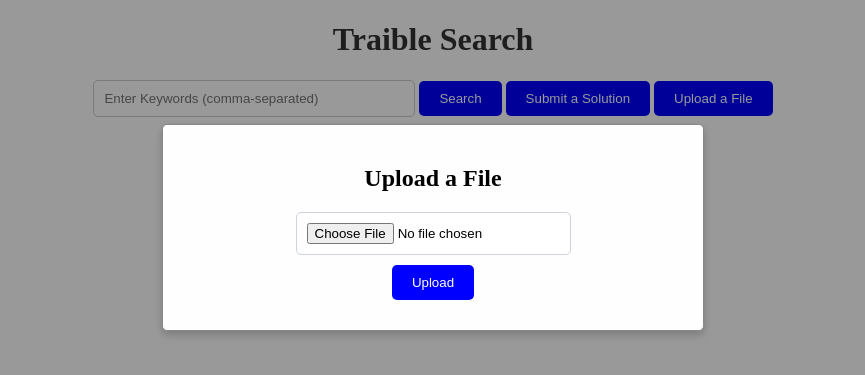
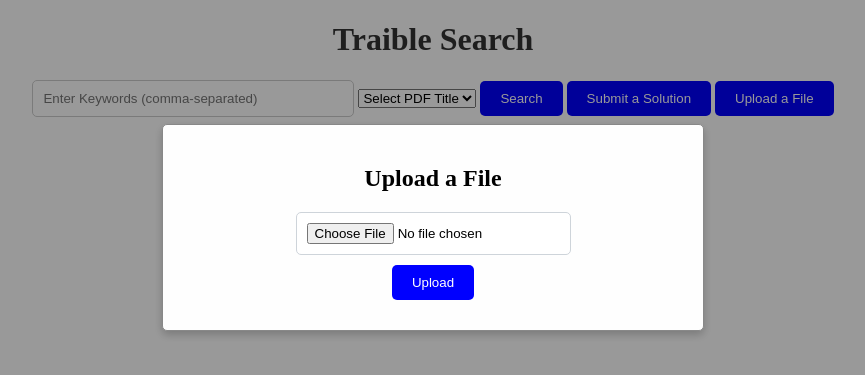
Before and after one commit to AquaBread/tribleProject, a Flask app: page / in a window 1280 px wide. Shown: the top 375 px of the page, without its empty margins (207-1072 px from the left). Run offline with Flask 3, Linux system fonts and the light colour scheme; some libraries are stand-ins or nearby versions.

Commit message:
pdf filter dropdown

```diff
--- a/app.py
+++ b/app.py
@@ -63,6 +63,14 @@ def load_index_from_file(filename):
             return json.load(file)
     return {}
 
+def load_forum_data():
+    if os.path.exists(FORUM_FILE_PATH):
+        with open(FORUM_FILE_PATH, 'r') as f:
+            return json.load(f)
+    else:
+        return []
+
+
 def is_index_file_empty(filename):
     if os.path.exists(filename):
         with open(filename, 'r') as file:
@@ -95,7 +103,7 @@ def search_keywords_in_tkdata(tkdata, keywords):
                 })
     return results
 
-def search_keywords_in_pdf(pdf_file, keywords):
+def search_keywords_in_pdf(pdf_file, keywords, title_filter=None):
     if not os.path.isfile(pdf_file):
         print("No such file:", os.path.basename(pdf_file))
         return [], 0.0
@@ -108,10 +116,16 @@ def search_keywords_in_pdf(pdf_file, keywords):
         index = preprocess_pdf(pdf_file, title=os.path.basename(pdf_file))
         save_index_to_file(index, INDEX_FILE_PATH)
 
-    found_data = search_keywords_in_index(index, keywords)
+    found_data = []
+    for title, entries in index.items():
+        if title_filter and title != title_filter:
+            continue
+        found_data.extend(search_keywords_in_index({title: entries}, keywords))
+
     end_time = time.time()
     duration = end_time - start_time
     return found_data, duration
+
 
 def save_forum_data(name, problem_description, solution, chapter_name, chapter_page):
     forum_data = {
@@ -125,13 +139,6 @@ def save_forum_data(name, problem_description, solution, chapter_name, chapter_p
     forum_list.append(forum_data)
     with open(FORUM_FILE_PATH, 'w') as f:
         json.dump(forum_list, f, indent=4)
-
-def load_forum_data():
-    if os.path.exists(FORUM_FILE_PATH):
-        with open(FORUM_FILE_PATH, 'r') as f:
-            return json.load(f)
-    else:
-        return []
 
 def extract_toc(pdf_file):
     toc = []
@@ -191,10 +198,12 @@ def submit_problem():
 def index():
     index_empty = is_index_file_empty(INDEX_FILE_PATH)
     pdf_path_set = PDF_FILE_PATH is not None
+    pdf_titles = [title for title in load_index_from_file(INDEX_FILE_PATH).keys()]
     if not index_empty and pdf_path_set:
-        return render_template('index.html', show_upload_modal=False)
+        return render_template('index.html', show_upload_modal=False, pdf_titles=pdf_titles)
     else:
-        return render_template('index.html', show_upload_modal=True)
+        return render_template('index.html', show_upload_modal=True, pdf_titles=pdf_titles)
+
 
 @app.route('/upload_prompt')
 def upload_prompt():
@@ -210,9 +219,10 @@ def search():
 
     data = request.get_json()
     keywords = data['keywords']
+    pdf_title = data.get('pdf_title')  # New parameter for PDF title
 
     tk_data = search_keywords_in_tkdata(load_forum_data(), keywords)
-    pdf_data, duration = search_keywords_in_pdf(PDF_FILE_PATH, keywords)
+    pdf_data, duration = search_keywords_in_pdf(PDF_FILE_PATH, keywords, pdf_title)  # Pass pdf_title
 
     response = {
         'results': {
@@ -279,9 +289,13 @@ def upload_file():
         # Save the merged index back to the file
         save_index_to_file(index, INDEX_FILE_PATH)
 
+        # Emit socket event to update the PDF title dropdown
+        socketio.emit('update_pdf_titles', list(index.keys()))
+
         return redirect(url_for('index'))
     else:
         return 'File not allowed', 400
+
 
 if __name__ == '__main__':
     if not os.path.exists(UPLOAD_FOLDER):
--- a/static/js/app.js
+++ b/static/js/app.js
@@ -4,6 +4,17 @@ socket.on('progress', function (data) {
     const progress = data.progress;
     document.getElementById('progress-bar').value = progress;
     document.getElementById('progress-text').textContent = `${progress.toFixed(2)}%`;
+});
+
+socket.on('update_pdf_titles', function (pdfTitles) {
+    const pdfTitleDropdown = document.getElementById('pdf-title-dropdown');
+    pdfTitleDropdown.innerHTML = '<option value="">Select PDF Title</option>'; // Clear existing options
+    pdfTitles.forEach(title => {
+        const option = document.createElement('option');
+        option.value = title;
+        option.textContent = title;
+        pdfTitleDropdown.appendChild(option);
+    });
 });
 
 document.getElementById('upload-form').addEventListener('submit', function (event) {
@@ -29,7 +40,6 @@ document.getElementById('upload-form').addEventListener('submit', function (even
             document.getElementById('loading-container').style.display = 'none';
             alert('File uploaded successfully!');
         } else if (xhr.status === 400) {
-            // Handle the specific error from the server
             const response = JSON.parse(xhr.responseText);
             alert(response.error || 'Failed to upload file.');
         } else {
@@ -40,17 +50,17 @@ document.getElementById('upload-form').addEventListener('submit', function (even
     xhr.send(formData);
 });
 
-
 function searchKeywords() {
     const keywordsInput = document.getElementById("keywords").value;
     const keywords = keywordsInput.split(",").map(keyword => keyword.trim());
+    const pdfTitle = document.getElementById("pdf-title-dropdown").value;
 
     fetch('/search', {
         method: 'POST',
         headers: {
             'Content-Type': 'application/json',
         },
-        body: JSON.stringify({ keywords }),
+        body: JSON.stringify({ keywords, pdf_title: pdfTitle }),
     })
     .then(response => response.json())
     .then(data => {
@@ -59,6 +69,7 @@ function searchKeywords() {
     })
     .catch(error => console.error('Error:', error));
 }
+
 
 function displaySearchInfo(data) {
     const searchInfoDiv = document.getElementById("search-info");
@@ -147,65 +158,38 @@ function displayResults(tkResults, pdfResults, keywords) {
     let tkResultsFound = false;
     let pdfResultsFound = false;
 
-    function stripHtmlTags(str) {
-        return str.replace(/<\/?[^>]+(>|$)/g, "");
-    }
-
-    function boldKeyword(sentence, keyword) {
-        const regex = new RegExp(`(${keyword})`, "gi");
-        return sentence.replace(regex, "<b>$1</b>");
-    }
-
     if (tkResults.length > 0) {
         traibleKnowledgeHeading.classList.remove("hidden");
-
         keywords.forEach(keyword => {
             const keywordDiv = document.createElement("div");
             const keywordHeading = document.createElement("h3");
             const keywordResultsDiv = document.createElement("div");
             keywordResultsDiv.classList.add("keyword-results");
 
-            if (keywords.length === 1) {
-                keywordResultsDiv.style.display = "block";
-            } else {
-                keywordResultsDiv.style.display = "none";
-            }
-
             const keywordResults = tkResults.filter(result => {
-                const problemDescription = stripHtmlTags(result['Problem Description']);
-                const solution = stripHtmlTags(result.Solution);
-                return problemDescription.toLowerCase().includes(keyword.toLowerCase()) || solution.toLowerCase().includes(keyword.toLowerCase());
+                return result['Problem Description'].toLowerCase().includes(keyword.toLowerCase()) || result['Solution'].toLowerCase().includes(keyword.toLowerCase());
             });
 
             if (keywordResults.length > 0) {
                 tkResultsFound = true;
                 keywordHeading.innerText = `Results for "${keyword}"`;
                 keywordHeading.classList.add("keyword-heading");
-
-                if (keywords.length > 1) {
-                    keywordHeading.onclick = () => {
-                        keywordResultsDiv.style.display = keywordResultsDiv.style.display === "none" ? "block" : "none";
-                    };
-                }
-
                 keywordResults.forEach(result => {
                     const resultDiv = document.createElement("div");
                     resultDiv.classList.add("result-item");
                     resultDiv.innerHTML = `
                         <b>Submitted by:</b> ${result.Name}<br>
-                        <b>Problem Description:</b> ${boldKeyword(result['Problem Description'], keyword)}<br>
-                        <b>Solution:</b> ${boldKeyword(result.Solution, keyword)}<br>
+                        <b>Problem Description:</b> ${result['Problem Description']}<br>
+                        <b>Solution:</b> ${result.Solution}<br>
                         <b>Chapter:</b> ${result.Chapter}<br>
                     `;
                     keywordResultsDiv.appendChild(resultDiv);
                 });
-
                 keywordDiv.appendChild(keywordHeading);
                 keywordDiv.appendChild(keywordResultsDiv);
                 tkResultsDiv.appendChild(keywordDiv);
             }
         });
-
         if (!tkResultsFound && keywords.length === 1) {
             tkResultsDiv.innerHTML = `No results found for "${keywords[0]}".`;
         }
@@ -215,18 +199,11 @@ function displayResults(tkResults, pdfResults, keywords) {
 
     if (pdfResults.length > 0) {
         pdfResultsHeading.classList.remove("hidden");
-
         keywords.forEach(keyword => {
             const keywordDiv = document.createElement("div");
             const keywordHeading = document.createElement("h3");
             const keywordResultsDiv = document.createElement("div");
             keywordResultsDiv.classList.add("keyword-results");
-
-            if (keywords.length === 1) {
-                keywordResultsDiv.style.display = "block";
-            } else {
-                keywordResultsDiv.style.display = "none";
-            }
 
             const keywordResults = pdfResults.filter(result => {
                 return result.Keyword && result.Keyword.toLowerCase().includes(keyword.toLowerCase());
@@ -236,17 +213,10 @@ function displayResults(tkResults, pdfResults, keywords) {
                 pdfResultsFound = true;
                 keywordHeading.innerText = `Results for "${keyword}"`;
                 keywordHeading.classList.add("keyword-heading");
-
-                if (keywords.length > 1) {
-                    keywordHeading.onclick = () => {
-                        keywordResultsDiv.style.display = keywordResultsDiv.style.display === "none" ? "block" : "none";
-                    };
-                }
-
                 keywordResults.forEach(result => {
                     const link = document.createElement("a");
                     link.innerHTML = `
-                        ${boldKeyword(result.Sentence, keyword)}<br>
+                        ${result.Sentence}<br>
                         <b>PDF Title:</b> ${result.Title}<br>
                         <b>Page Number:</b> ${result['Page Number']}<br>
                     `;
@@ -255,13 +225,11 @@ function displayResults(tkResults, pdfResults, keywords) {
                     keywordResultsDiv.appendChild(link);
                     keywordResultsDiv.appendChild(document.createElement("br"));
                 });
-
                 keywordDiv.appendChild(keywordHeading);
                 keywordDiv.appendChild(keywordResultsDiv);
                 pdfResultsDiv.appendChild(keywordDiv);
             }
         });
-
         if (!pdfResultsFound && keywords.length === 1) {
             pdfResultsDiv.innerHTML = `No results found for "${keywords[0]}".`;
         }
--- a/templates/forum.html
+++ b/templates/forum.html
@@ -27,6 +27,7 @@
     <div id="thank-you-message" class="hidden">Thank you for your submission!</div>
 
     <script>
+
         function fetchTOC() {
             fetch('/get_toc')
                 .then(response => response.json())
--- a/templates/index.html
+++ b/templates/index.html
@@ -13,10 +13,17 @@
 
     <div class="search-container">
         <input type="text" id="keywords" name="keywords" placeholder="Enter Keywords (comma-separated)">
+        <select id="pdf-title-dropdown">
+            <option value="">Select PDF Title</option>
+            {% for title in pdf_titles %}
+            <option value="{{ title }}">{{ title }}</option>
+            {% endfor %}
+        </select>
         <button onclick="searchKeywords()">Search</button>
         <button onclick="openForum()">Submit a Solution</button>
         <button id="upload-button" onclick="showUploadModal()">Upload a File</button>
     </div>
+
 
     {% if show_upload_modal %}
     <script>
```
Also changed, not shown: data/traibleKnowledge/tkData.json (renamed from data/tribleKnowledge/tkData.json).
